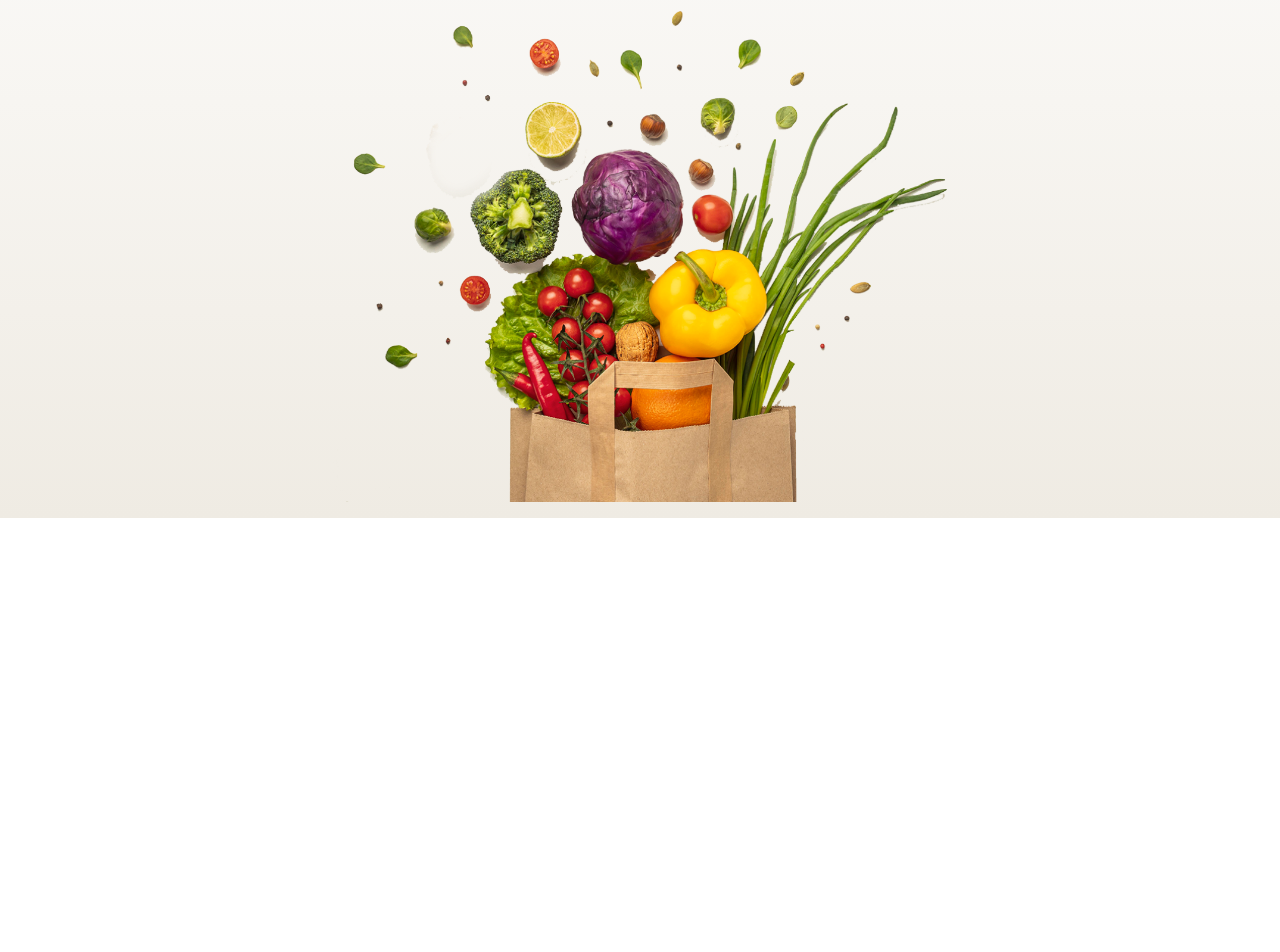
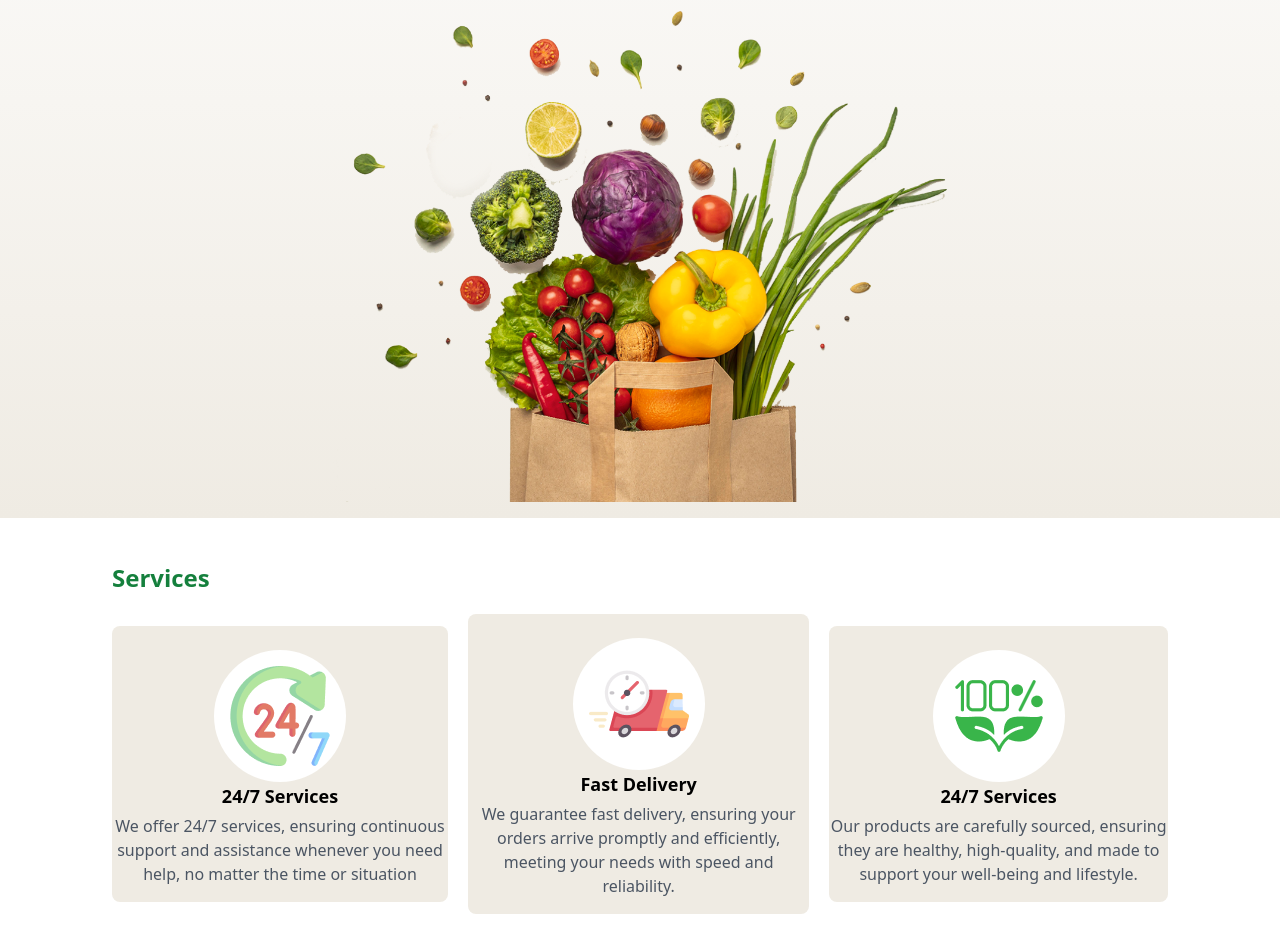
Before and after one commit to ahammed-sabuj/Grocery-Shop, a plain HTML site: page index.html in a window 1280 px wide. Shown: the part 314-1266 px from the top of the page. Before the commit the page ends 832 px from the top, so only its background shows below. Drawn offline with nearby package versions, Linux system fonts and the light colour scheme.

Commit message:
section-2 added

```diff
--- a/index.html
+++ b/index.html
@@ -61,5 +61,38 @@
             </div>
         </div>
     </section>
+    <!-- section 2  -->
+    <section >
+    <section class="lg:px-28 mt-11 mb-20 mx-3 lg:mx-0">
+        <h1 class="text-2xl text-green-700 font-bold mb-5">Services</h1>
+        <div class="flex flex-col lg:flex lg:flex-row lg:justify-between lg:items-center lg:gap-5 gap-y-5 ">
+            <div class="flex flex-col justify-center items-center rounded-lg bg-[#efebe3]">
+                <div class="rounded-full mt-6 bg-white">
+                    <img class="px-4 py-4" src="c2-assets/service.png" alt="">
+                </div>
+                <h1 class="text-lg text-black font-semibold">24/7 Services </h1>
+                <p class="text-center pt-1 pb-4 text-gray-600">We offer 24/7 services, ensuring continuous support and assistance whenever you need help, no matter the time or situation</p>
+            </div>
+            <div class="flex flex-col justify-center items-center rounded-lg bg-[#efebe3]">
+                <div class="rounded-full mt-6 bg-white">
+                    <img class="px-4 py-4" src="c2-assets/delivery.png" alt="">
+                </div>
+                <h1 class="text-lg text-black font-semibold">Fast Delivery </h1>
+                <p class="text-center pt-1 pb-4 text-gray-600">We guarantee fast delivery, ensuring your orders arrive promptly and efficiently, meeting your needs with speed and reliability.</p>
+            </div>
+            <div class="flex flex-col justify-center items-center rounded-lg bg-[#efebe3]">
+                <div class="rounded-full mt-6 bg-white">
+                    <img class="px-4 py-4" src="c2-assets/healthy.png" alt="">
+                </div>
+                <h1 class="text-lg text-black font-semibold">24/7 Services </h1>
+                <p class="text-center pt-1 pb-4 text-gray-600">Our products are carefully sourced, ensuring they are healthy, high-quality, and made to support your well-being and lifestyle.</p>
+            </div>
+
+
+
+
+
+        </div>
+    </section>
 </body>
 </html>
```
